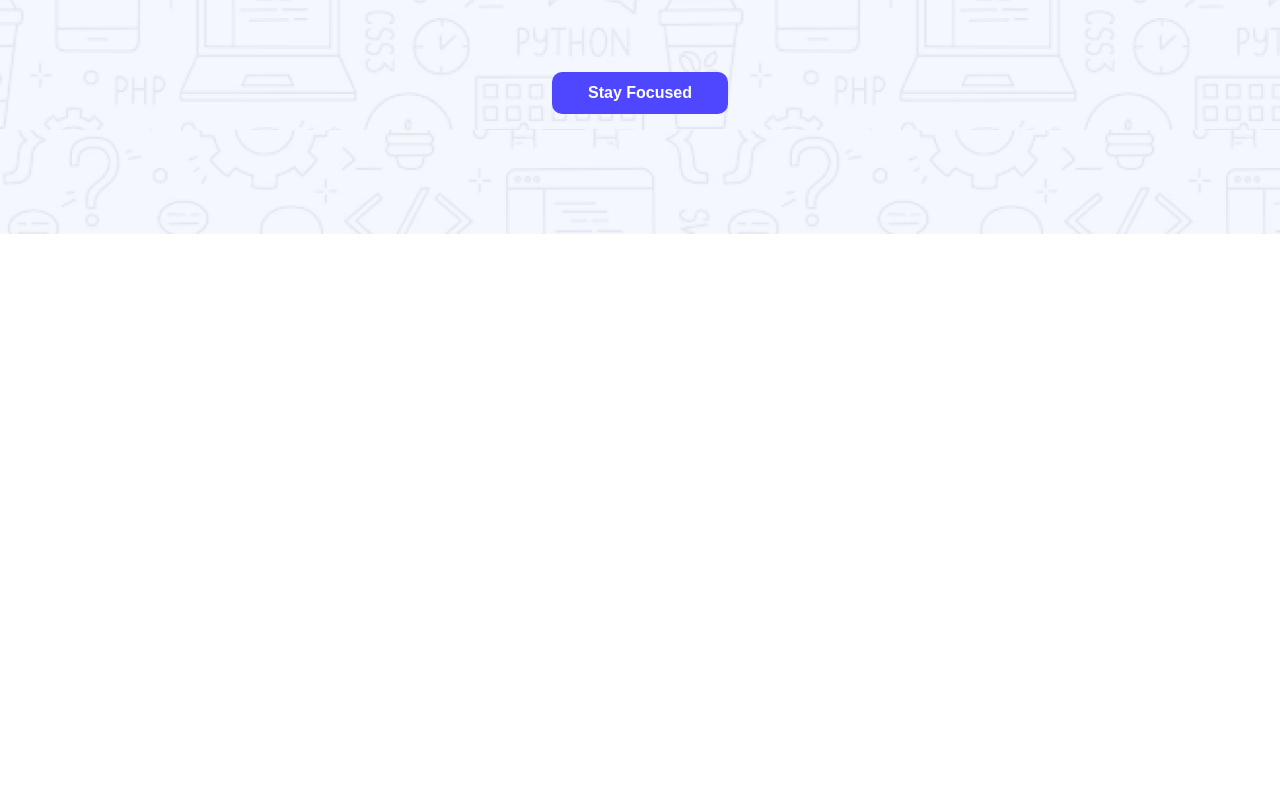
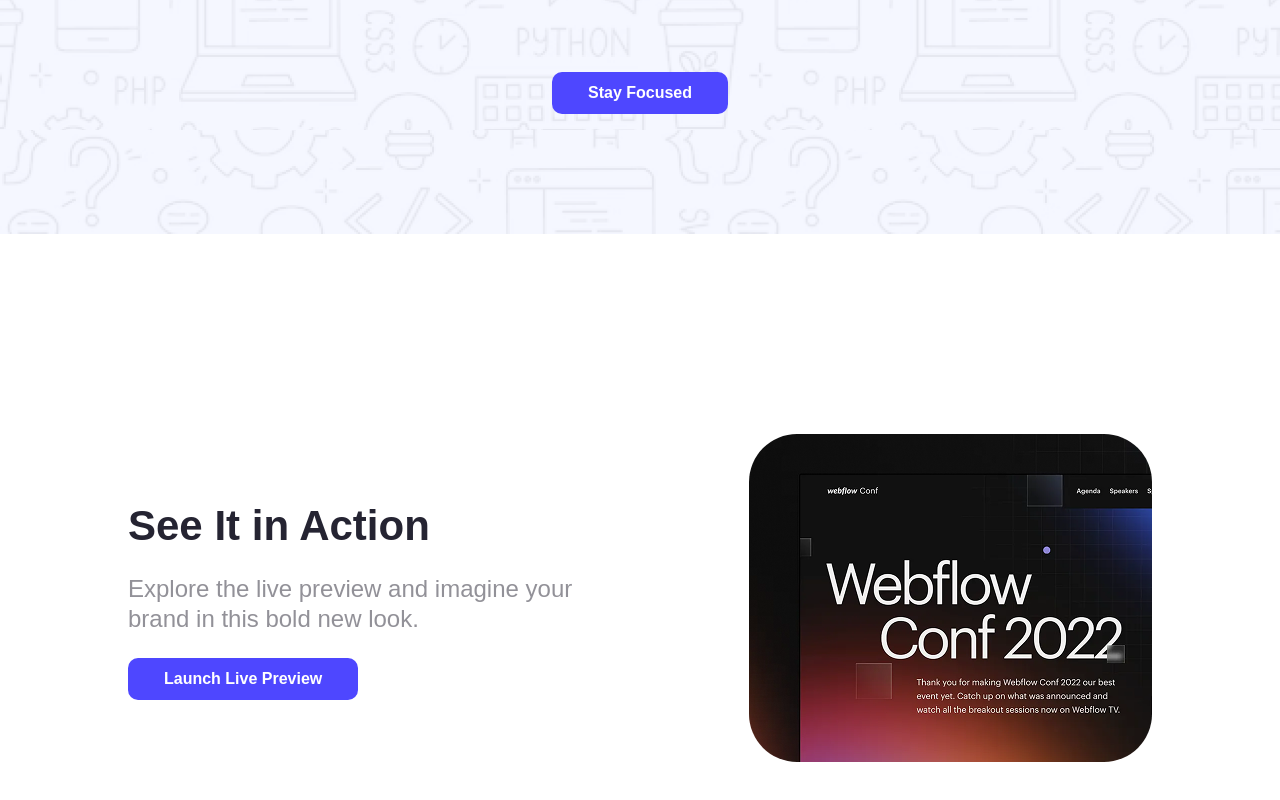
Before and after one commit to bmfaysal33/B12-assignment-01, a plain HTML site: page index.html in a window 1280 px wide. Shown: the part 562-1362 px from the top of the page. Before the commit the page ends 996 px from the top, so only its background shows below. Drawn offline with Linux system fonts and the light colour scheme.

Commit message:
action section done

```diff
--- a/index.html
+++ b/index.html
@@ -7,35 +7,41 @@
     <link rel="stylesheet" href="styles/style.css" />
   </head>
   <body>
-
-
     <!-- Banner Section Starts Here  -->
     <section id="banner">
-
-
-
       <!-- Navigation bar  -->
       <nav id="navbar">
-
         <h1 class="logo inter-font">LOGO</h1>
         <button class="btn">Sign Up</button>
-
       </nav>
-            <!-- Navigation Bar Ends  -->
+      <!-- Navigation Bar Ends  -->
 
       <div id="banner-contents">
-        <h1 class="banner-title ">Cool Dark UI Template for Webflow Agencies!</h1>
+        <h1 class="banner-title">
+          Cool Dark UI Template for Webflow Agencies!
+        </h1>
         <button class="btn banner-button">Stay Focused</button>
       </div>
-
-
     </section>
     <!-- Banner Section Ends Here  -->
 
+    <main>
+      <!-- Action section starts here  -->
+      <section id="action">
+        <div id="action-texts">
+          <h1>See It in Action</h1>
+          <p>
+            Explore the live preview and imagine your brand in this bold new
+            look.
+          </p>
+          <button class="btn ">Launch Live Preview</button>
+        </div>
+        <div>
+            <img style="border-radius: 48px;" src="Assets/wc-mini.png" alt="">
+        </div>
+      </section>
 
-    <main>
-
-
+      <!-- Action section starts here  -->
     </main>
   </body>
 </html>
--- a/styles/style.css
+++ b/styles/style.css
@@ -59,11 +59,11 @@
 
 /* Banner Section  */
 
-    #banner{
+#banner {
   background-image: url(../Assets/Hero-bg.png);
 }
 
-    #banner-contents{
+#banner-contents {
   display: flex;
   flex-direction: column;
   justify-content: center;
@@ -83,7 +83,45 @@
   margin: 100px 0;
 }
 
-
 .banner-button {
   margin-bottom: 120px;
 }
+
+/* Action Section */
+
+#action {
+  width: 80%;
+  margin: 0 auto;
+  display: flex;
+  flex-direction: row;
+  justify-content: space-between;
+  align-items: center;
+  margin-bottom: 140px;
+}
+
+
+#action-texts{
+    width: 50%;
+}
+
+
+#action-texts > h1 {
+  color: rgb(37, 36, 50);
+  font-family: "Raleway", sans-serif;
+  font-size: 42px;
+  font-weight: 700;
+  line-height: 49px;
+  margin-bottom: 24px;
+
+  text-align: left;
+}
+
+#action-texts > p {
+    color: rgba(37, 36, 50, 0.5);
+  font-family: "Raleway", sans-serif;
+font-size: 24px;
+font-weight: 400;
+line-height: 30px;
+margin-bottom: 24px;
+text-align: left;
+}
```
Lines whose indentation alone changed are shown as unchanged.
